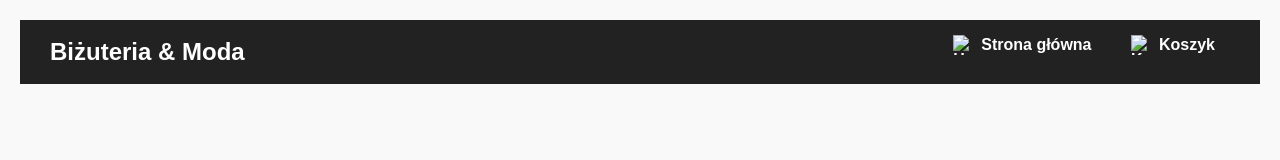
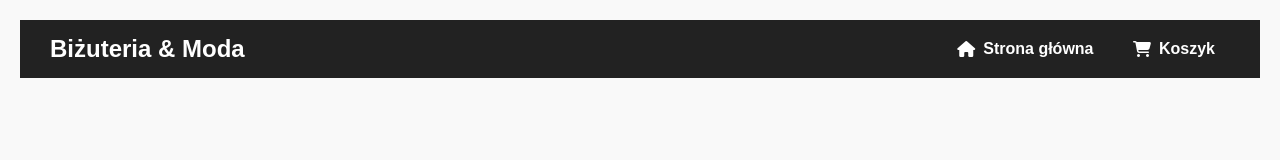
Before and after one commit to barlochowski/sklep-internetowy, a plain HTML site: page index.html in a window 1280 px wide. Drawn offline with Linux system fonts and the light colour scheme.

Commit message:
Update index.html

```diff
--- a/index.html
+++ b/index.html
@@ -10,15 +10,9 @@
 <body>
   <header>
     <h1>Biżuteria & Moda</h1>
-      <nav>
-  <a href="index.html">
-    <img src="assets/icons/home.svg" alt="Home" width="20" height="20" />
-    Strona główna
-  </a>
-  <a href="cart.html">
-    <img src="assets/icons/cart.svg" alt="Koszyk" width="20" height="20" />
-    Koszyk
-  </a>
+ <nav>
+  <a href="index.html"><i class="fas fa-home"></i> Strona główna</a>
+  <a href="cart.html"><i class="fas fa-shopping-cart"></i> Koszyk</a>
 </nav>
   </header>
   <main id="product-list"></main>
```
